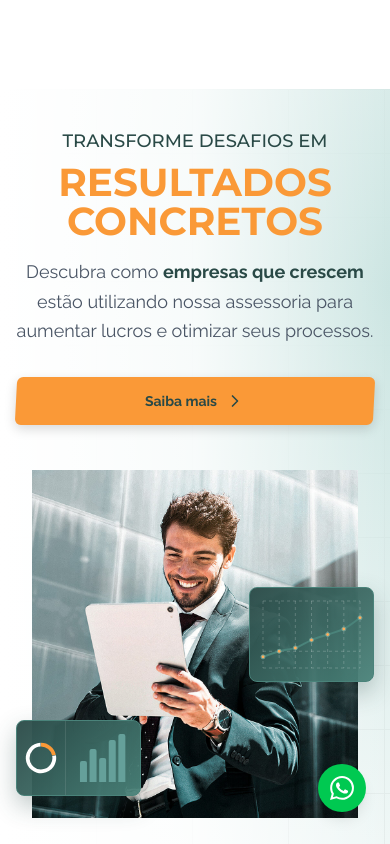
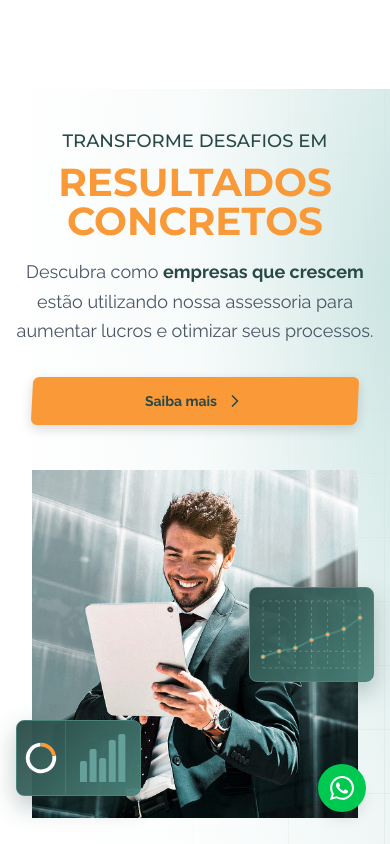
Before and after one commit to humbertopaiva/site-inovar, a Next.js app: page / in a window 390 px wide. Shown: the top 844 px of the page. Built offline with nearby package versions, Linux system fonts and the light colour scheme.

Commit message:
feat(hero): add padding to btn

```diff
--- a/src/components/sections/hero.tsx
+++ b/src/components/sections/hero.tsx
@@ -152,7 +152,7 @@ const Hero = () => {
             </motion.p>
 
             <motion.div
-              className="flex flex-col sm:flex-row gap-4 pt-4"
+              className="flex flex-col sm:flex-row gap-4 pt-4 md:px-0 px-4"
               variants={itemVariants}
             >
               {/* Botão Saiba Mais com ação para a seção #sobre */}
```
